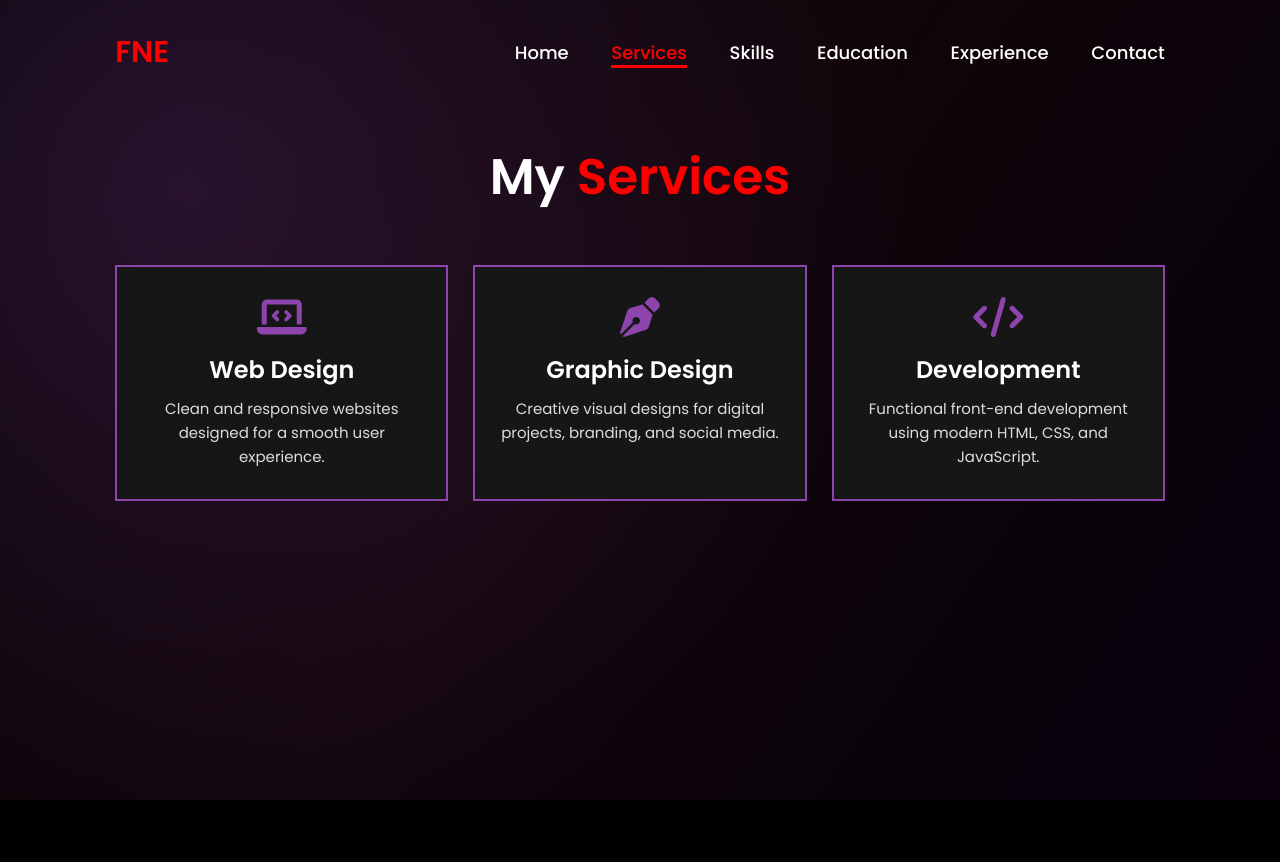
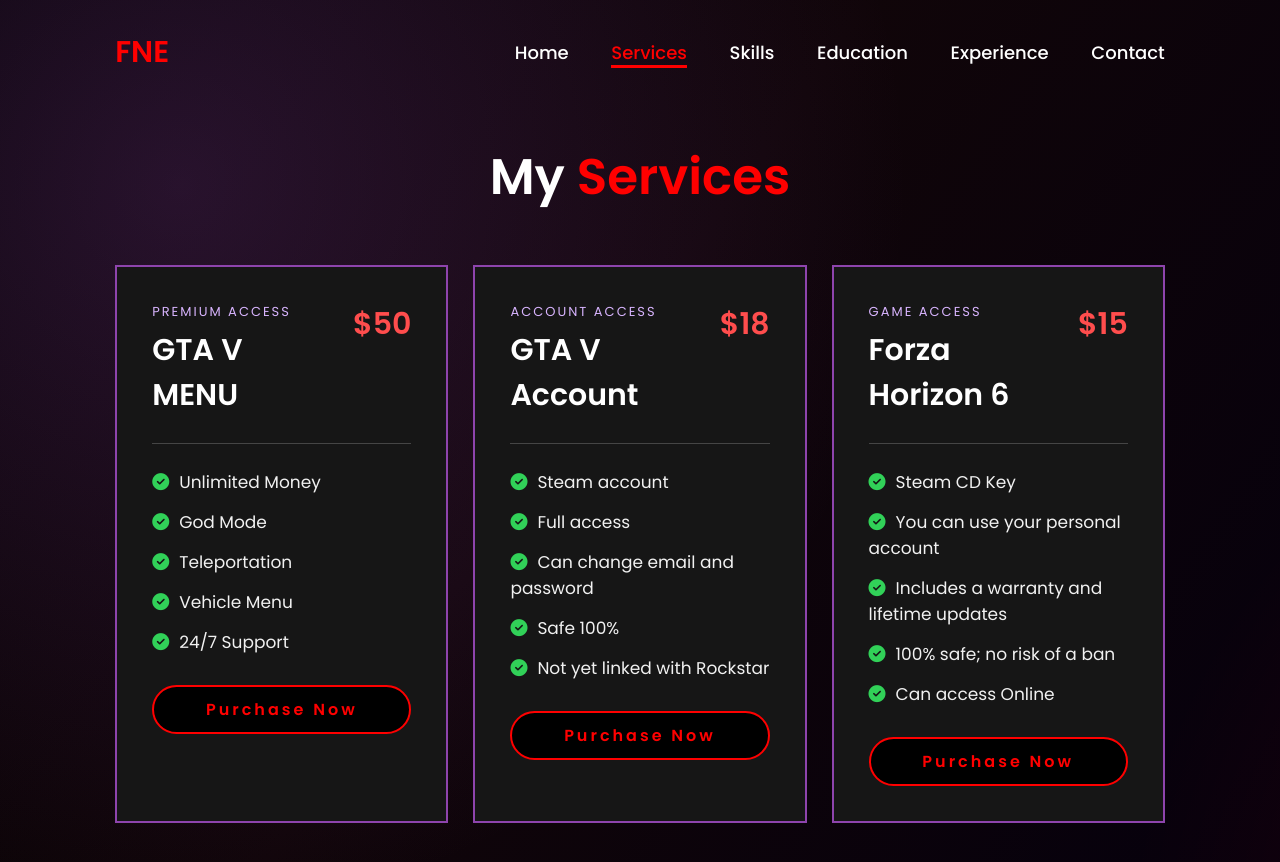
Before and after one commit to F3ngT1an18/CHONG, a plain HTML site: page services.html in a window 1280 px wide. Before the commit the page ends 800 px from the top, so only its background shows below. Drawn offline with Linux system fonts and the light colour scheme.

Commit message:
Add game service offers

```diff
--- a/services.html
+++ b/services.html
@@ -26,22 +26,58 @@
 
 	<main class="services-page">
 		<h1>My <span>Services</span></h1>
-		<div class="services-list">
-			<article class="service-card">
-				<i class="fa-solid fa-laptop-code"></i>
-				<h2>Web Design</h2>
-				<p>Clean and responsive websites designed for a smooth user experience.</p>
-			</article>
-			<article class="service-card">
-				<i class="fa-solid fa-pen-nib"></i>
-				<h2>Graphic Design</h2>
-				<p>Creative visual designs for digital projects, branding, and social media.</p>
-			</article>
-			<article class="service-card">
-				<i class="fa-solid fa-code"></i>
-				<h2>Development</h2>
-				<p>Functional front-end development using modern HTML, CSS, and JavaScript.</p>
-			</article>
+		<div class="offer-grid">
+		<article class="offer-card" id="purchase">
+			<div class="offer-heading">
+				<div>
+					<p class="offer-label">Premium access</p>
+					<h2>GTA V MENU</h2>
+				</div>
+				<strong class="offer-price">$50</strong>
+			</div>
+			<ul class="offer-features">
+				<li><i class="fa-solid fa-circle-check"></i>Unlimited Money</li>
+				<li><i class="fa-solid fa-circle-check"></i>God Mode</li>
+				<li><i class="fa-solid fa-circle-check"></i>Teleportation</li>
+				<li><i class="fa-solid fa-circle-check"></i>Vehicle Menu</li>
+				<li><i class="fa-solid fa-circle-check"></i>24/7 Support</li>
+			</ul>
+			<a class="btn offer-button" href="https://discord.gg/NR728aMjKQ" target="_blank" rel="noopener noreferrer">Purchase Now</a>
+		</article>
+		<article class="offer-card" id="purchase-legacy">
+			<div class="offer-heading">
+				<div>
+					<p class="offer-label">Account access</p>
+					<h2>GTA V Account</h2>
+				</div>
+				<strong class="offer-price">$18</strong>
+			</div>
+			<ul class="offer-features">
+				<li><i class="fa-solid fa-circle-check"></i>Steam account</li>
+				<li><i class="fa-solid fa-circle-check"></i>Full access</li>
+				<li><i class="fa-solid fa-circle-check"></i>Can change email and password</li>
+				<li><i class="fa-solid fa-circle-check"></i>Safe 100%</li>
+				<li><i class="fa-solid fa-circle-check"></i>Not yet linked with Rockstar</li>
+			</ul>
+			<a class="btn offer-button" href="https://discord.gg/NR728aMjKQ" target="_blank" rel="noopener noreferrer">Purchase Now</a>
+		</article>
+		<article class="offer-card" id="purchase-forza">
+			<div class="offer-heading">
+				<div>
+					<p class="offer-label">Game access</p>
+					<h2>Forza Horizon 6</h2>
+				</div>
+				<strong class="offer-price">$15</strong>
+			</div>
+			<ul class="offer-features">
+				<li><i class="fa-solid fa-circle-check"></i>Steam CD Key</li>
+				<li><i class="fa-solid fa-circle-check"></i>You can use your personal account</li>
+				<li><i class="fa-solid fa-circle-check"></i>Includes a warranty and lifetime updates</li>
+				<li><i class="fa-solid fa-circle-check"></i>100% safe; no risk of a ban</li>
+				<li><i class="fa-solid fa-circle-check"></i>Can access Online</li>
+			</ul>
+			<a class="btn offer-button" href="https://discord.gg/NR728aMjKQ" target="_blank" rel="noopener noreferrer">Purchase Now</a>
+		</article>
 		</div>
 	</main>
 <script src="navigation.js"></script>
--- a/style.css
+++ b/style.css
@@ -369,6 +369,99 @@
     }
 }
 
+.offer-grid{
+    display: grid;
+    grid-template-columns: repeat(3, minmax(0, 1fr));
+    gap: 2.5rem;
+    max-width: 150rem;
+    margin: 0 auto;
+}
+
+.offer-card{
+    width: 100%;
+    margin: 0;
+    padding: 3.5rem;
+    border: 0.2rem solid #8e44ad;
+    background-color: #161616;
+    text-align: left;
+    transition: 0.3s ease;
+}
+
+.offer-card:hover{
+    transform: translateY(-0.8rem);
+    box-shadow: 0 0 2.5rem #8e44ad;
+}
+
+.offer-heading{
+    display: flex;
+    align-items: flex-start;
+    justify-content: space-between;
+    gap: 2rem;
+    padding-bottom: 2.5rem;
+    border-bottom: 0.1rem solid #454545;
+}
+
+.offer-label{
+    color: #d8b4fe;
+    font-size: 1.3rem;
+    letter-spacing: 0.2rem;
+    text-transform: uppercase;
+}
+
+.offer-card h2{
+    margin-top: 0.6rem;
+    font-size: 3rem;
+}
+
+.offer-price{
+    color: #ff4d4d;
+    font-size: 3rem;
+    white-space: nowrap;
+}
+
+.offer-features{
+    display: grid;
+    gap: 1.4rem;
+    margin: 2.5rem 0 3rem;
+    list-style: none;
+}
+
+.offer-features li{
+    color: #f1f1f1;
+    font-size: 1.7rem;
+}
+
+.offer-features i{
+    margin-right: 1rem;
+    color: #31d158;
+}
+
+.offer-button{
+    display: block;
+    text-align: center;
+}
+
+@media(max-width: 600px){
+    .offer-grid{
+        grid-template-columns: 1fr;
+    }
+
+    .offer-card{
+        padding: 2.5rem 2rem;
+    }
+
+    .offer-card h2,
+    .offer-price{
+        font-size: 2.4rem;
+    }
+}
+
+@media(min-width: 601px) and (max-width: 1100px){
+    .offer-grid{
+        grid-template-columns: repeat(2, minmax(0, 1fr));
+    }
+}
+
 .skills-page{
     min-height: 100vh;
     padding: 14rem 9% 6rem;
```
